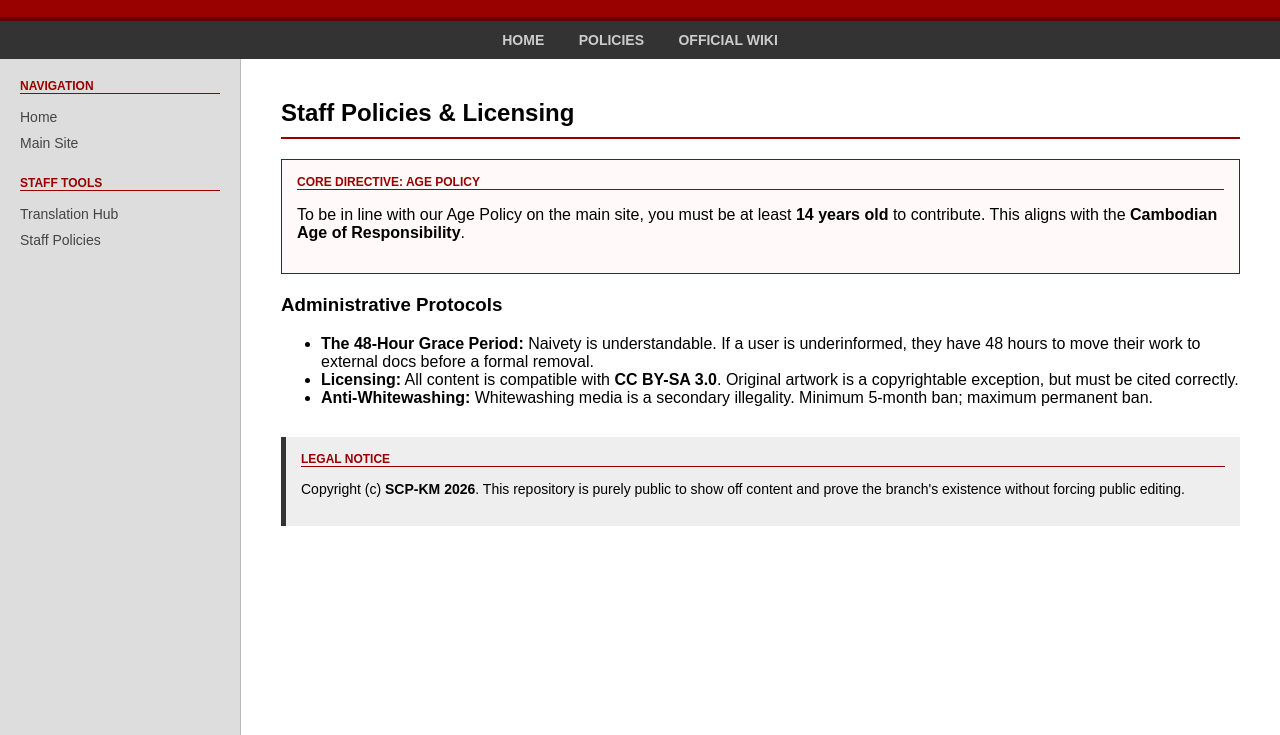
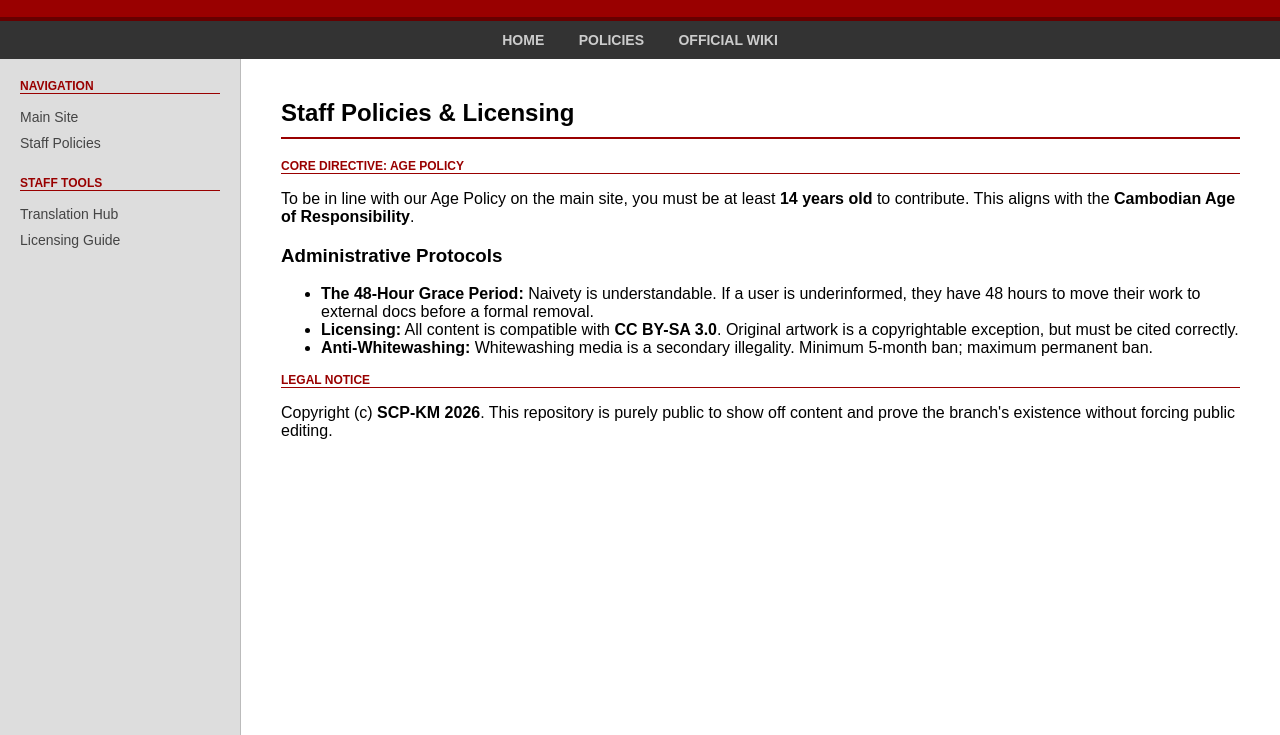
Before and after one commit to tsubakihikaru/SCPKhmer-Networker, a plain HTML site: page policies.html in a window 1280 px wide. Shown: the part 65-800 px from the top of the page. Drawn offline with Linux system fonts and the light colour scheme.

Commit message:
Update policies.html

```diff
--- a/policies.html
+++ b/policies.html
@@ -2,7 +2,7 @@
 <html lang="en">
 <head>
     <meta charset="UTF-8">
-    <title>Staff Policies | Khmernetter</title>
+    <title>SCPKhmer Networker | Khmernetter</title>
     <style>
         /* CORE LAYOUT - Basic & Reliable */
         body { margin: 0; font-family: sans-serif; background: #f0f0f0; display: flex; flex-direction: column; min-height: 100vh; }
@@ -27,10 +27,6 @@
         /* CONTENT */
         #main-content { flex: 1; background: white; padding: 40px; }
         h2 { border-bottom: 2px solid #900; padding-bottom: 10px; margin-top: 0; }
-
-        /* Policy specific styles */
-        .policy-box { border: 1px solid #900; padding: 15px; background: #fff9f9; margin-bottom: 20px; }
-        .legal-notice { background: #eee; padding: 15px; border-left: 5px solid #333; margin-top: 30px; font-size: 14px; }
     </style>
 </head>
 <body>
@@ -50,17 +46,16 @@
         <nav id="side-bar">
             <div class="heading">NAVIGATION</div>
             <ul>
-                <li><a href="https://tsubakihikaru.github.io/SCPKhmer-Networker/#">Home</a></li>
-                <li><a href="https://scp-km.wikidot.com">Main Site</a></li>
+                <li><a href="#">Main Site</a></li>
+                <li><a href="#">Staff Policies</a></li>
             </ul>
 
             <div class="heading">STAFF TOOLS</div>
             <ul>
                 <li><a href="#">Translation Hub</a></li>
-                <li><a href="https://tsubakihikaru.github.io/SCPKhmer-Networker/policies.html">Staff Policies</a></li>
+                <li><a href="#">Licensing Guide</a></li>
             </ul>
         </nav>
-
         <main id="main-content">
             <h2>Staff Policies & Licensing</h2>
 
```
